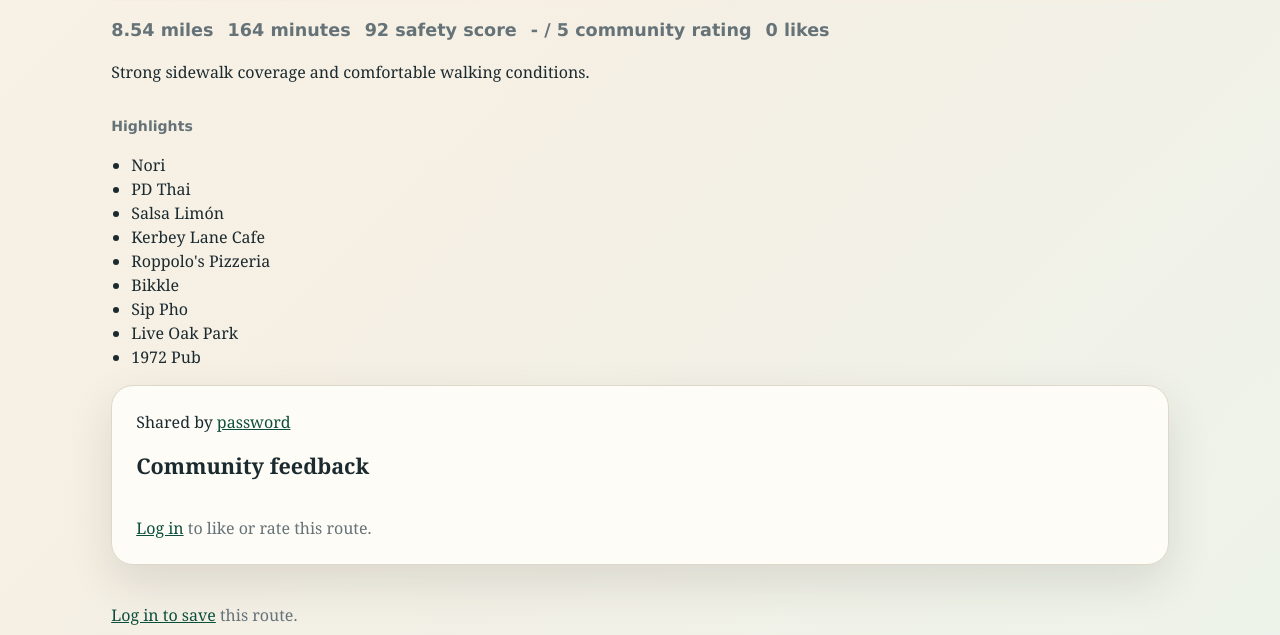
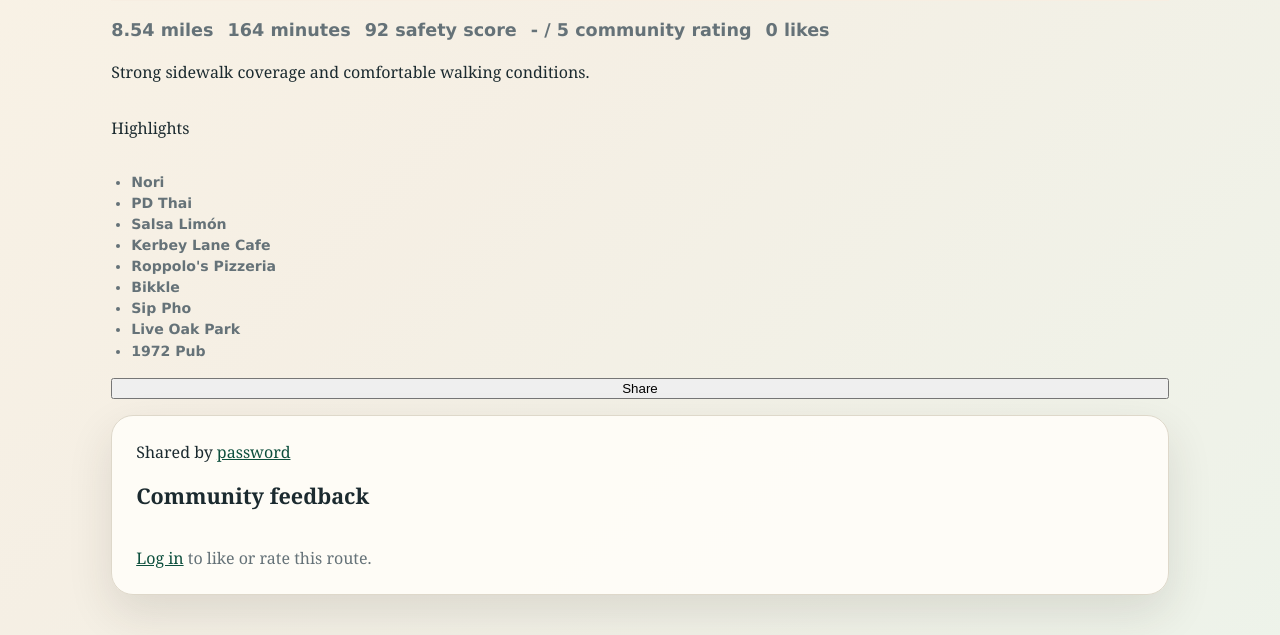
Before and after one commit to aaravs-s/the-internovators, a FastAPI app: page /routes/677de8c6-4b02-4166-bbae-b110ba19d937 in a window 1280 px wide. Shown: the part 597-1232 px from the top of the page. Run offline with FastAPI, Linux system fonts and the light colour scheme.

Commit message:
Add route sharing

```diff
--- a/static/css/main.css
+++ b/static/css/main.css
@@ -486,12 +486,11 @@ textarea {
   padding-left: 20px;
 }
 
-.highlights-header {
+.highlights {
   color: var(--muted);
   font-family: Verdana, Geneva, sans-serif;
   font-size: 0.88rem;
   font-weight: 800;
-  margin: 0;
 }
 
 .owner-line,
--- a/templates/route_detail.html
+++ b/templates/route_detail.html
@@ -47,6 +47,8 @@
           {% endfor %}
         </ul>
       {% endif %}
+
+      <button id="share-btn" onclick="shareLink()">Share</button>
 
       {% if is_saved_route %}
         <section class="form-card compact">
@@ -131,3 +133,26 @@
     </section>
   {% endif %}
 {% endblock %}
+
+{% block scripts %}
+    <script>
+      async function shareLink() {
+        const currentUrl = window.location.href;
+        const button = document.getElementById("share-btn");
+        try {
+          // Write the link directly to the system clipboard
+          await navigator.clipboard.writeText(currentUrl);
+
+          // Provide immediate visual feedback to the user
+          button.textContent = 'Copied!';
+          setTimeout(() => {
+            button.textContent = 'Copy Link';
+          }, 2000);
+
+        } catch (err) {
+          console.error('Failed to copy link: ', err);
+          alert(`Could not copy link automatically. You can manually copy the link: ${currentUrl}`);
+        }
+      }
+    </script>
+{% endblock %}
--- a/templates/route_gallery.html
+++ b/templates/route_gallery.html
@@ -1,6 +1,6 @@
 {% extends "base.html" %}
 
-{% block title %}Route Gallery | SafeWalkers{% endblock %}
+{% block title %}Explore | SafeWalkers{% endblock %}
 
 {% block content %}
   <section class="results-header">
```
